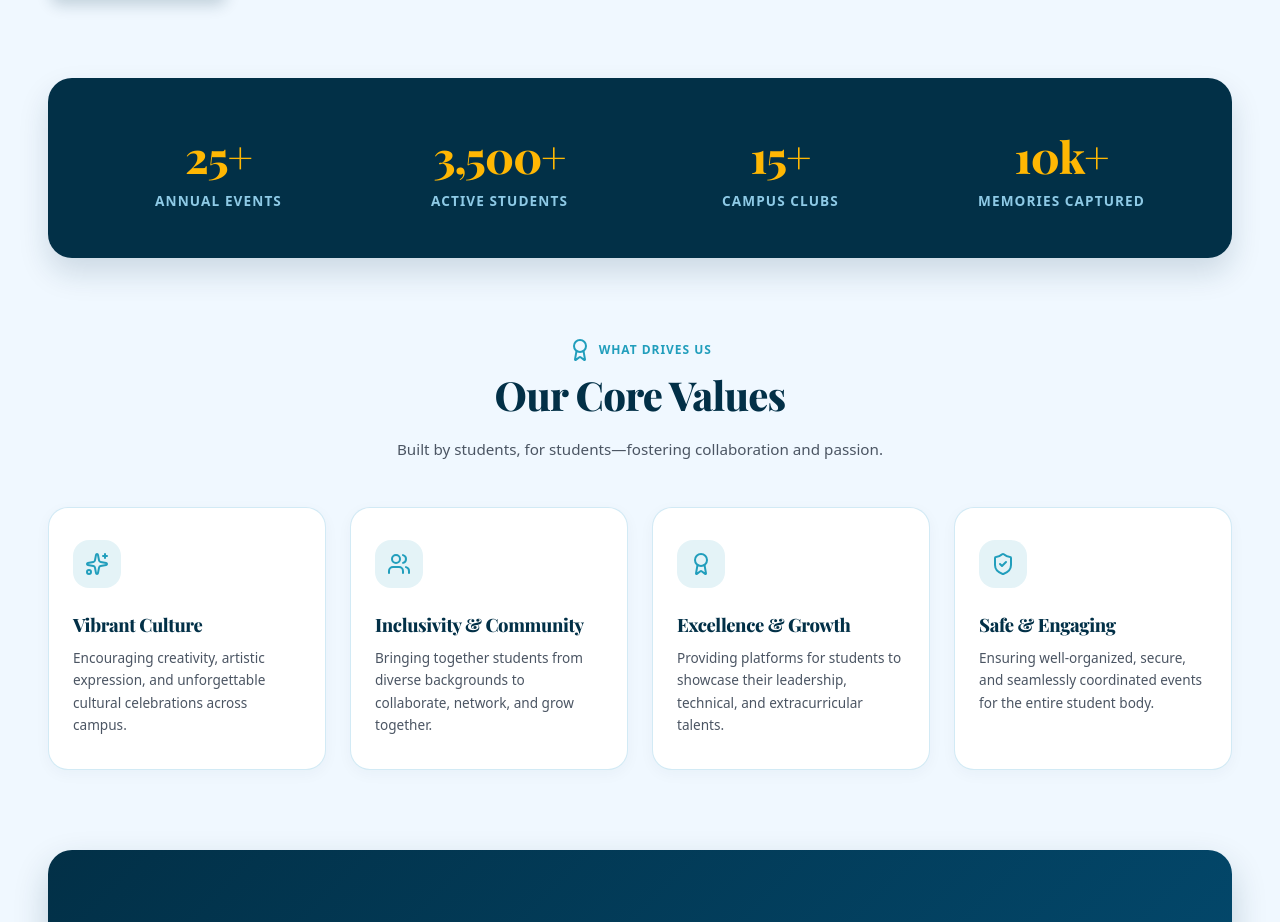
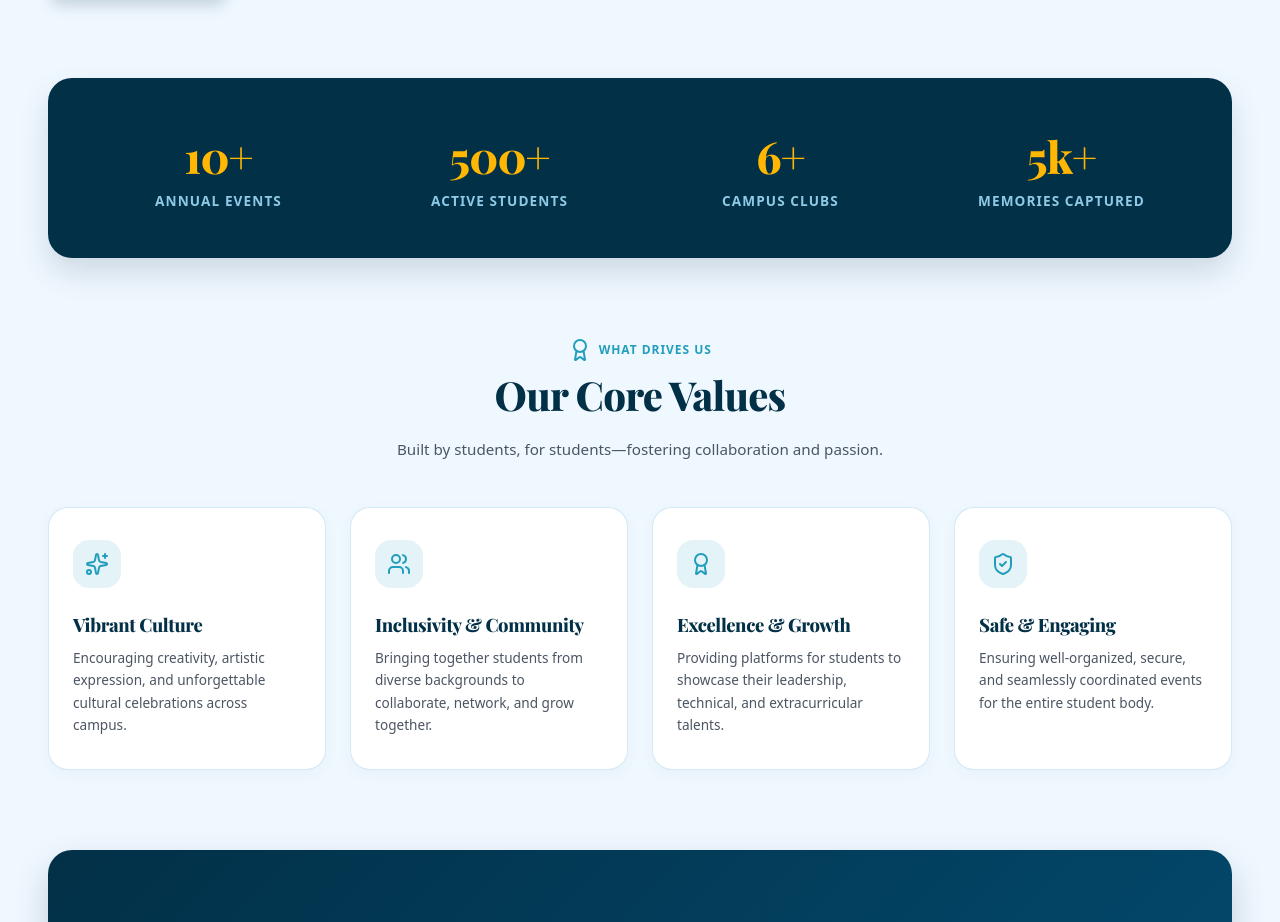
Before and after one commit to dev-anuragkashyap/college-event, a React (Vite) app: page /about in a window 1280 px wide. Shown: the part 1065-1987 px from the top of the page. Built offline with nearby package versions, Linux system fonts and the light colour scheme.

Commit message:
update changes

```diff
--- a/src/Components/About.jsx
+++ b/src/Components/About.jsx
@@ -12,10 +12,10 @@ export default function About() {
   const navigate = useNavigate();
 
   const stats = [
-    { label: "Annual Events", value: "25+" },
-    { label: "Active Students", value: "3,500+" },
-    { label: "Campus Clubs", value: "15+" },
-    { label: "Memories Captured", value: "10k+" }
+    { label: "Annual Events", value: "10+" },
+    { label: "Active Students", value: "500+" },
+    { label: "Campus Clubs", value: "6+" },
+    { label: "Memories Captured", value: "5k+" }
   ];
 
   const coreValues = [
```
